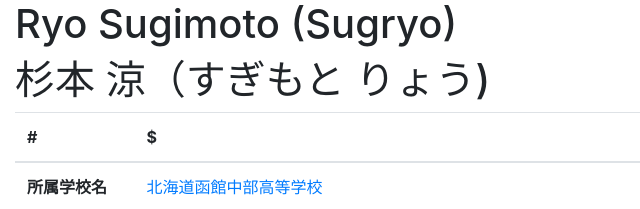
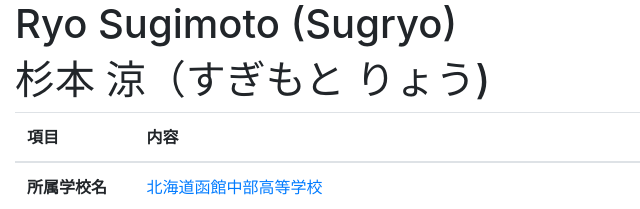
Before and after one commit to sugryo/sugryo.github.io, a plain HTML site: page index.htm in a window 1280 px wide. Shown: the top 209 px of the page, 0-640 px from the left. Drawn offline with nearby package versions, Linux system fonts and the light colour scheme.

Commit message:
Modify the header

```diff
--- a/index.htm
+++ b/index.htm
@@ -17,8 +17,8 @@
       <table class="table">
 	<thead class="thead-inverse">
 	  <tr>
-	    <th>#</th>
-	    <th>$</th>
+	    <th>項目</th>
+	    <th>内容</th>
 	  </tr>
 	</thead>
 	<tbody>
```
